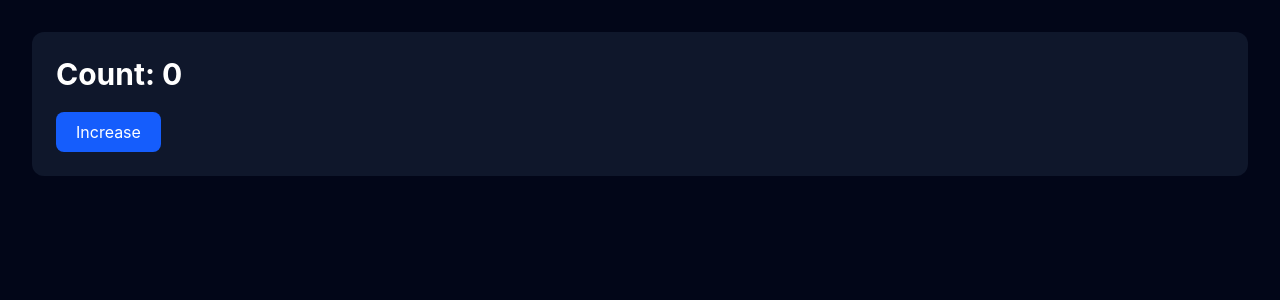
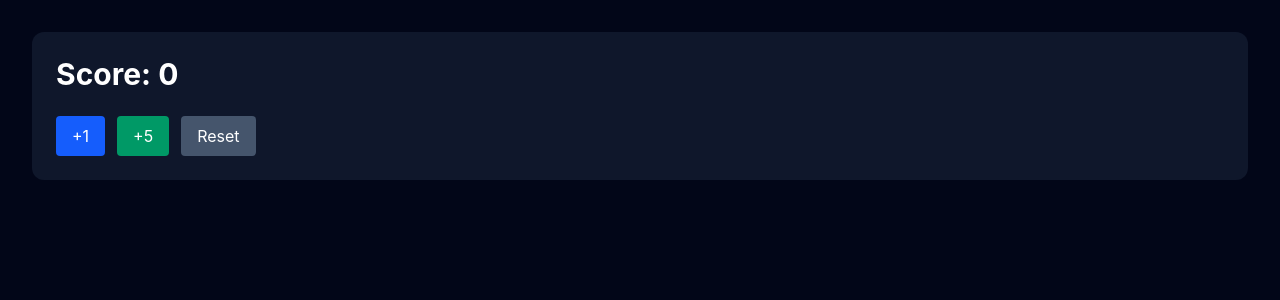
Before and after one commit to foysaliio/React-Mastery-Journey, a React (Vite) app: page / in a window 1280 px wide. Shown: the top 300 px of the page. Built offline with nearby package versions, Linux system fonts and the light colour scheme.

Commit message:
feat(react): learn state updates

```diff
--- a/src/App.tsx
+++ b/src/App.tsx
@@ -1,9 +1,9 @@
-import SnapshotCounter from "./components/SnapshotCounter";
+import ScoreCounter from "./components/ScoreCounter";
 
 const App = () => {
   return (
     <main className="min-h-screen bg-slate-950 p-8">
-      <SnapshotCounter />
+      <ScoreCounter />
     </main>
   );
 };
--- /dev/null
+++ b/src/components/ScoreCounter.tsx
@@ -0,0 +1,51 @@
+import { useState } from "react";
+
+const ScoreCounter = () => {
+  const [count, setCount] = useState<number>(0);
+
+  const addOne = (): void => {
+    setCount(count + 1);
+  };
+
+  const addFive = (): void => {
+    setCount(count + 5);
+  };
+
+  const resetCount = (): void => {
+    setCount(0);
+  };
+
+  return (
+    <section className="rounded-xl bg-slate-900 p-6 text-white">
+      <h1 className="text-3xl font-bold">Score: {count}</h1>
+
+      <div className="mt-6 flex gap-3">
+        <button
+          type="button"
+          onClick={addOne}
+          className="rounded bg-blue-600 px-4 py-2"
+        >
+          +1
+        </button>
+
+        <button
+          type="button"
+          onClick={addFive}
+          className="rounded bg-emerald-600 px-4 py-2"
+        >
+          +5
+        </button>
+
+        <button
+          type="button"
+          onClick={resetCount}
+          className="rounded bg-slate-600 px-4 py-2"
+        >
+          Reset
+        </button>
+      </div>
+    </section>
+  );
+};
+
+export default ScoreCounter;
--- a/src/components/SnapshotCounter.tsx
+++ /dev/null
@@ -1,29 +0,0 @@
-import { useState } from "react";
-
-const SnapshotCounter = () => {
-  const [count, setCount] = useState<number>(0);
-
-  const increaseCount = (): void => {
-    console.log(`Before: ${count}`);
-
-    setCount(count + 1);
-
-    console.log(`After setCount: ${count}`);
-  };
-
-  return (
-    <section className="rounded-xl bg-slate-900 p-6 text-white">
-      <h1 className="text-3xl font-bold">Count: {count}</h1>
-
-      <button
-        type="button"
-        onClick={increaseCount}
-        className="mt-5 rounded-lg bg-blue-600 px-5 py-2"
-      >
-        Increase
-      </button>
-    </section>
-  );
-};
-
-export default SnapshotCounter;
```
